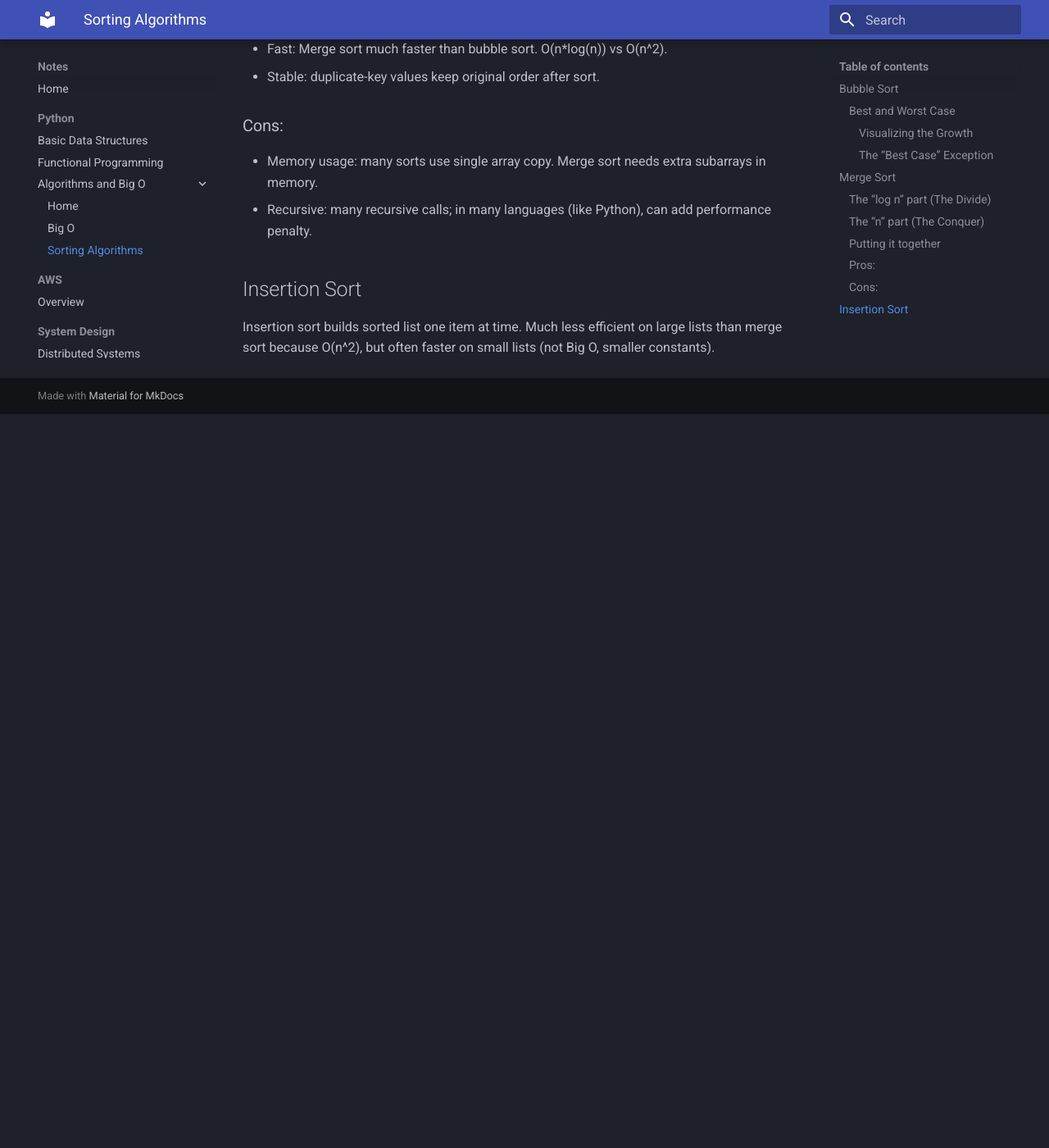
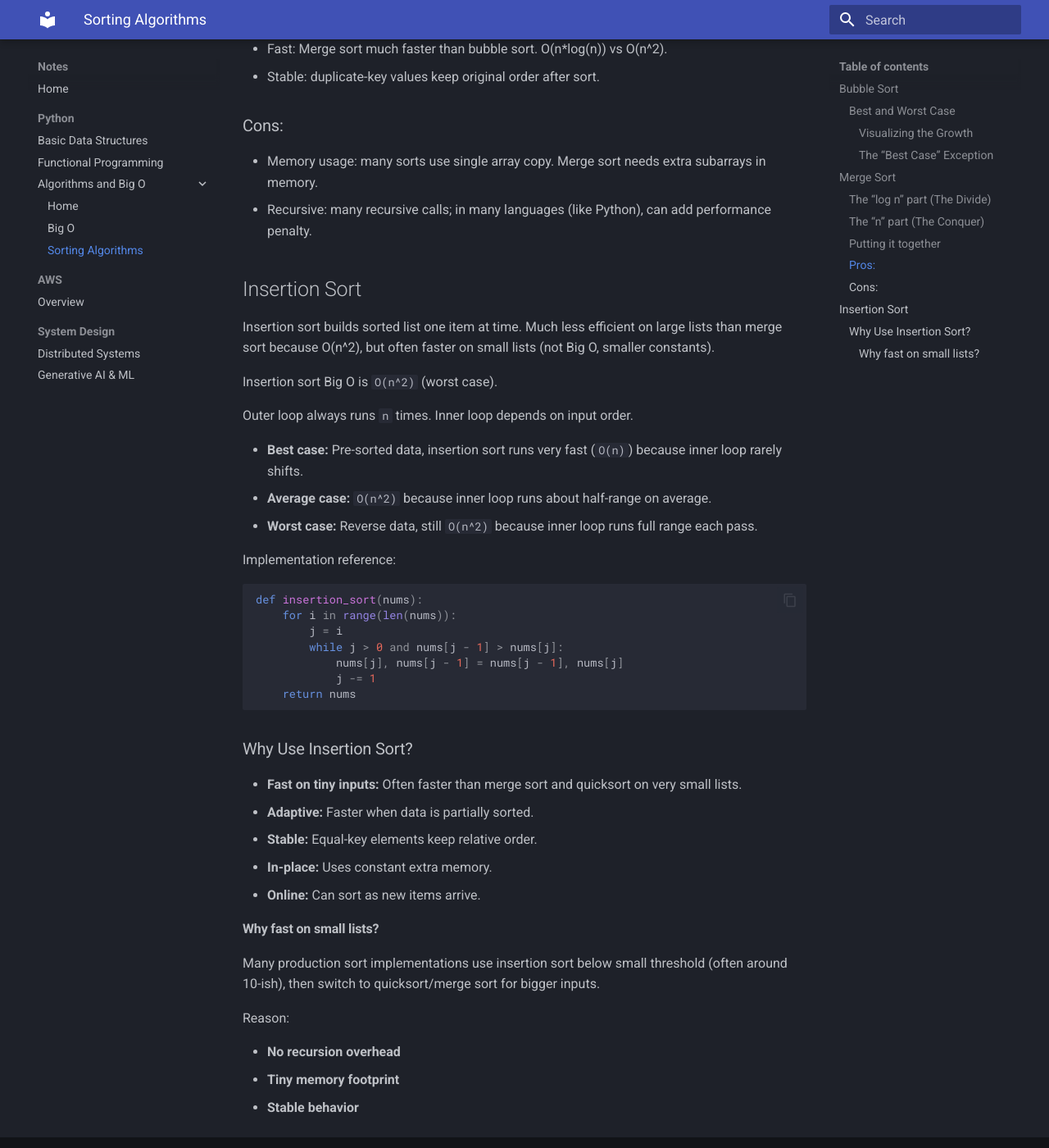
Before and after one commit to ImperialOps/notes, an MkDocs documentation site: the page built from docs/python/dsa/sorting.md, in a window 1280 px wide and 1400 px high, scrolled down 2461 px. Shown: the whole window at 82% size. Built offline with MkDocs 1.6.1 and Material for MkDocs 9.7.7, drawn with Linux system fonts in a browser that asks for light colours; before the commit the page ends 2966 px from its top, so only the background shows below that.

Commit message:
Add insertion sort notes

````diff
--- a/docs/python/dsa/sorting.md
+++ b/docs/python/dsa/sorting.md
@@ -118,3 +118,41 @@
 ## Insertion Sort
 
 Insertion sort builds sorted list one item at time. Much less efficient on large lists than merge sort because O(n^2), but often faster on small lists (not Big O, smaller constants).
+
+Insertion sort Big O is `O(n^2)` (worst case).
+
+Outer loop always runs `n` times. Inner loop depends on input order.
+
+* **Best case:** Pre-sorted data, insertion sort runs very fast (`O(n)`) because inner loop rarely shifts.
+* **Average case:** `O(n^2)` because inner loop runs about half-range on average.
+* **Worst case:** Reverse data, still `O(n^2)` because inner loop runs full range each pass.
+
+Implementation reference:
+
+```python
+def insertion_sort(nums):
+    for i in range(len(nums)):
+        j = i
+        while j > 0 and nums[j - 1] > nums[j]:
+            nums[j], nums[j - 1] = nums[j - 1], nums[j]
+            j -= 1
+    return nums
+```
+
+### Why Use Insertion Sort?
+
+* **Fast on tiny inputs:** Often faster than merge sort and quicksort on very small lists.
+* **Adaptive:** Faster when data is partially sorted.
+* **Stable:** Equal-key elements keep relative order.
+* **In-place:** Uses constant extra memory.
+* **Online:** Can sort as new items arrive.
+
+#### Why fast on small lists?
+
+Many production sort implementations use insertion sort below small threshold (often around 10-ish), then switch to quicksort/merge sort for bigger inputs.
+
+Reason:
+
+* **No recursion overhead**
+* **Tiny memory footprint**
+* **Stable behavior**
````
